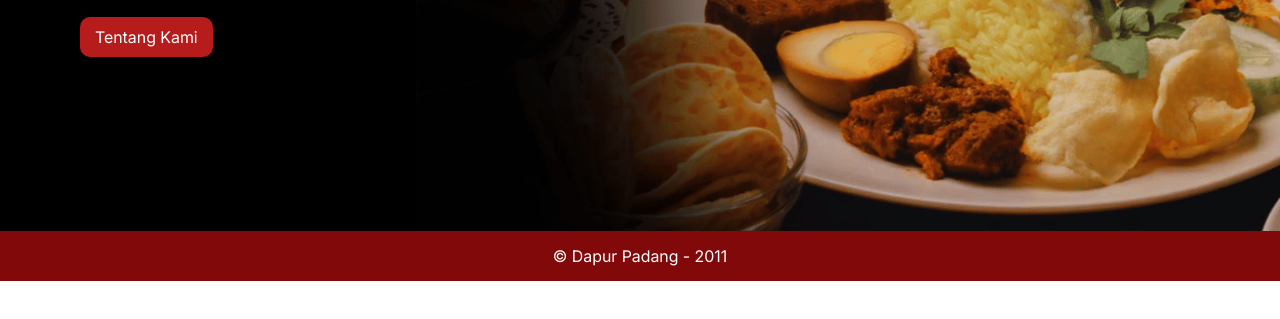
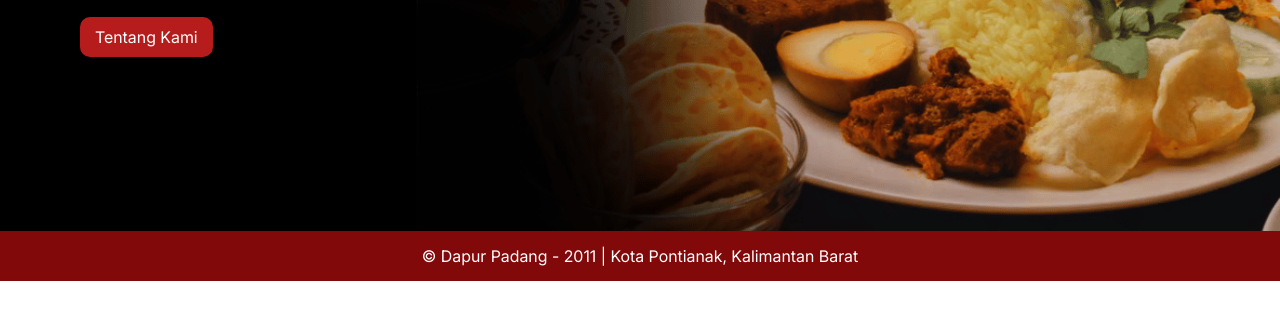
Before and after one commit to Kalveth/padang-restaurant, a plain HTML site: page index.html in a window 1280 px wide. Shown: the part 385-704 px from the top of the page. Drawn offline with Linux system fonts and the light colour scheme.

Commit message:
feat: add home to title and location to footer

```diff
--- a/index.html
+++ b/index.html
@@ -3,7 +3,7 @@
 <head>
     <meta charset="UTF-8">
     <meta name="viewport" content="width=device-width, initial-scale=1.0">
-    <title>Dapur Padang</title>
+    <title>Home - Dapur Padang</title>
     <link rel="stylesheet" href="./styles/global.css">
     <link rel="stylesheet" href="./styles/index.css">
 </head>
@@ -36,7 +36,7 @@
     </main>
 
     <footer>
-        <p>&copy; Dapur Padang - 2011</p>
+        <p>&copy; Dapur Padang - 2011 | Kota Pontianak, Kalimantan Barat</p>
     </footer>
 </body>
 </html>
```
